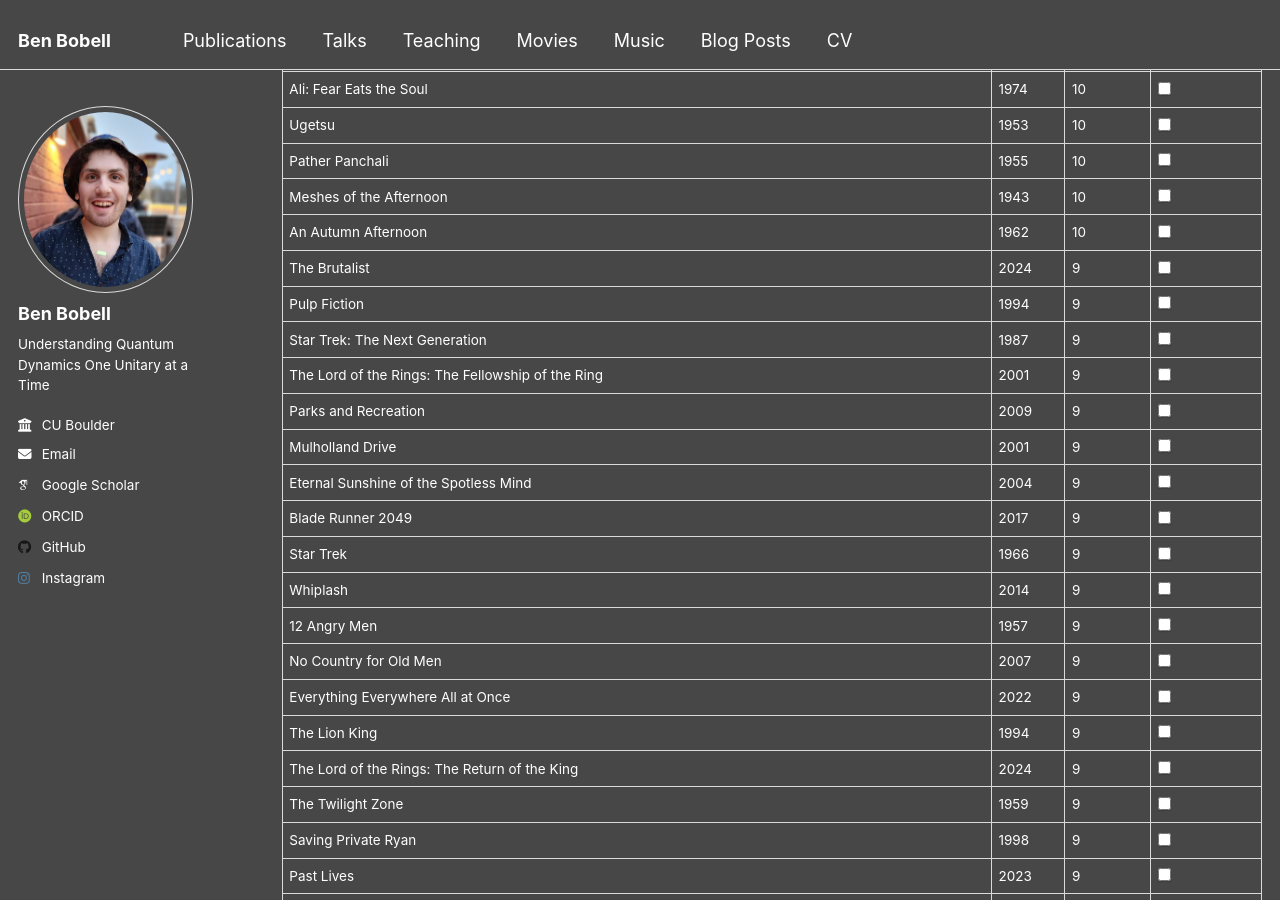
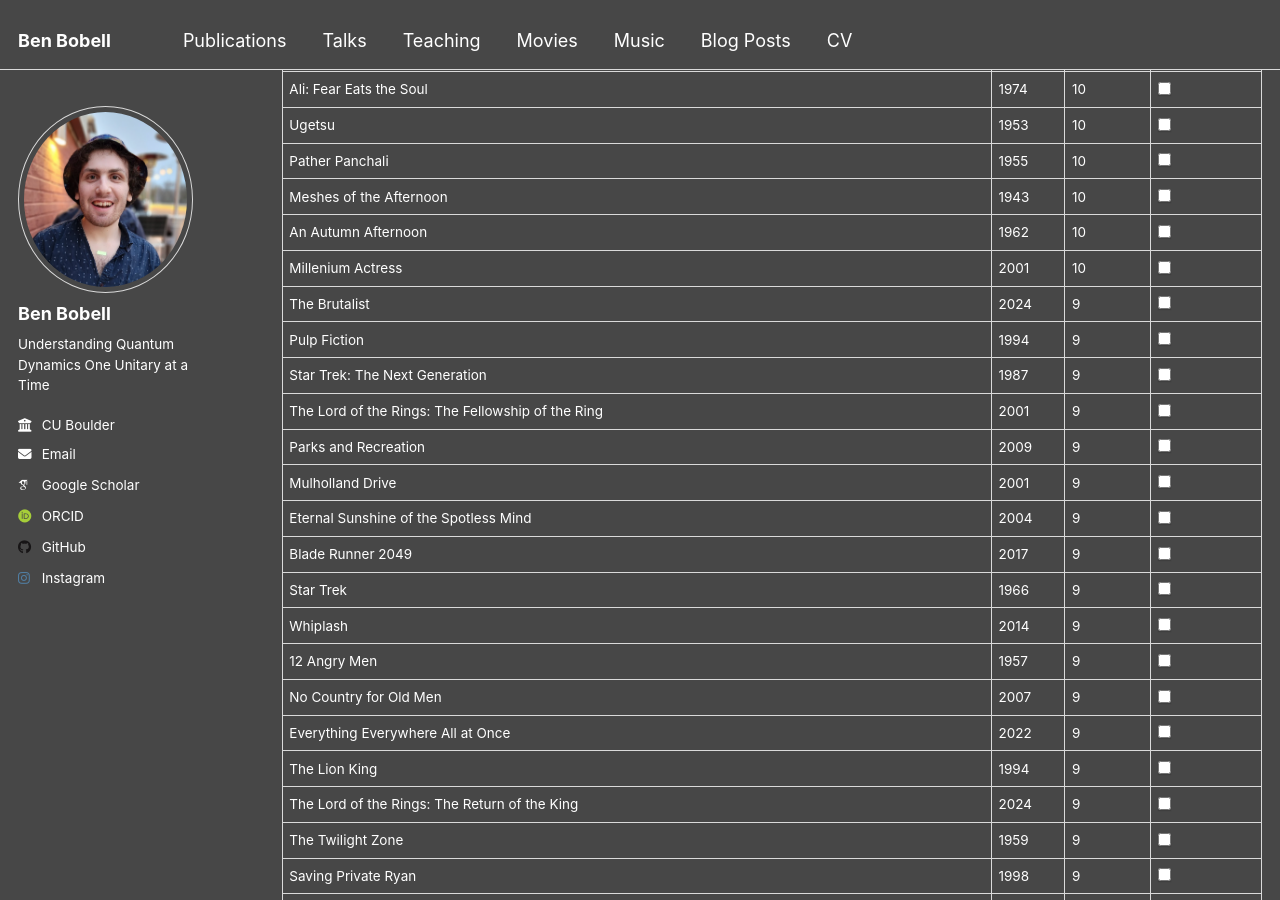
Before and after one commit to BenBobell00/BenBobell00.github.io, a Jekyll site: the page built from _pages/movies.html, in a window 1280 px wide and 900 px high, scrolled down 2857 px. Built offline with Jekyll 4.4.1, drawn with Linux system fonts in a browser that asks for light colours; some web fonts are replaced; some of the changed text lies outside the part shown.

Commit message:
Update movies.yml

```diff
--- a/_data/movies.yml
+++ b/_data/movies.yml
@@ -309,6 +309,10 @@ movies:
     watched: false
   - title: "An Autumn Afternoon"
     year: 1962
+    rating: 10
+    watched: false
+  - title: "Millenium Actress"
+    year: 2001
     rating: 10
     watched: false
   - title: "The Brutalist"
@@ -851,10 +855,6 @@ movies:
     year: 1902
     rating: 9
     watched: false
-  - title: "Millenium Actress"
-    year: 2001
-    rating: 9
-    watched: false
   - title: "The Big Heat"
     year: 1953
     rating: 9
```
